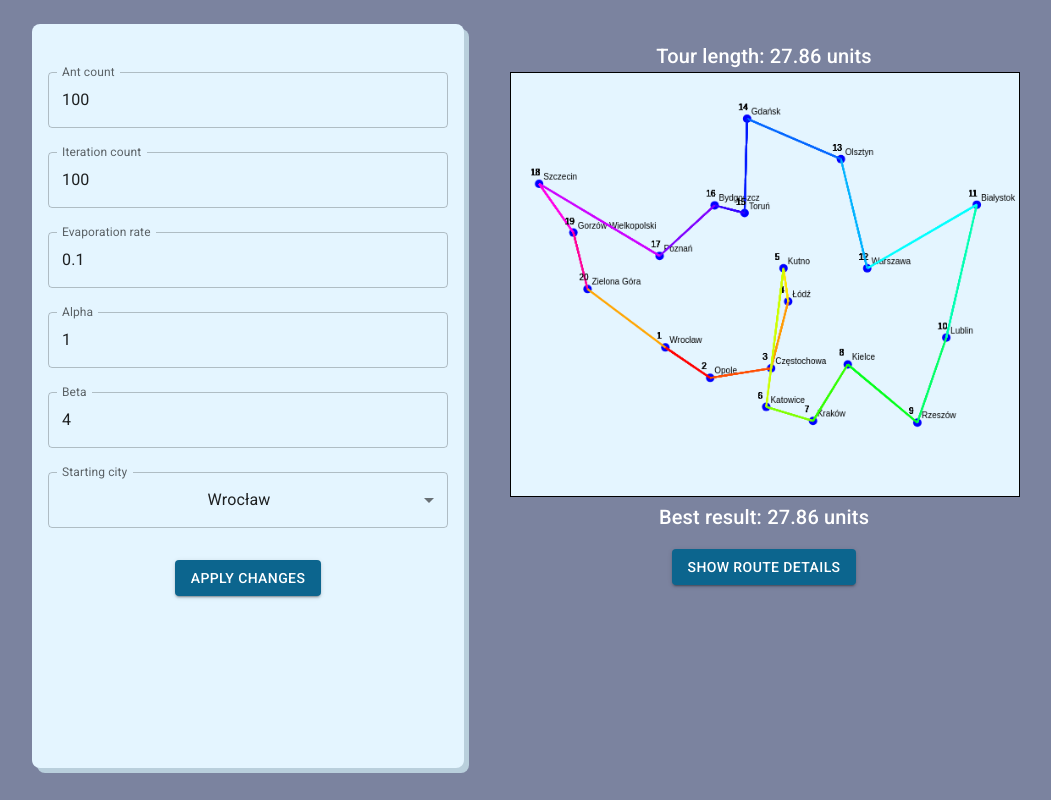
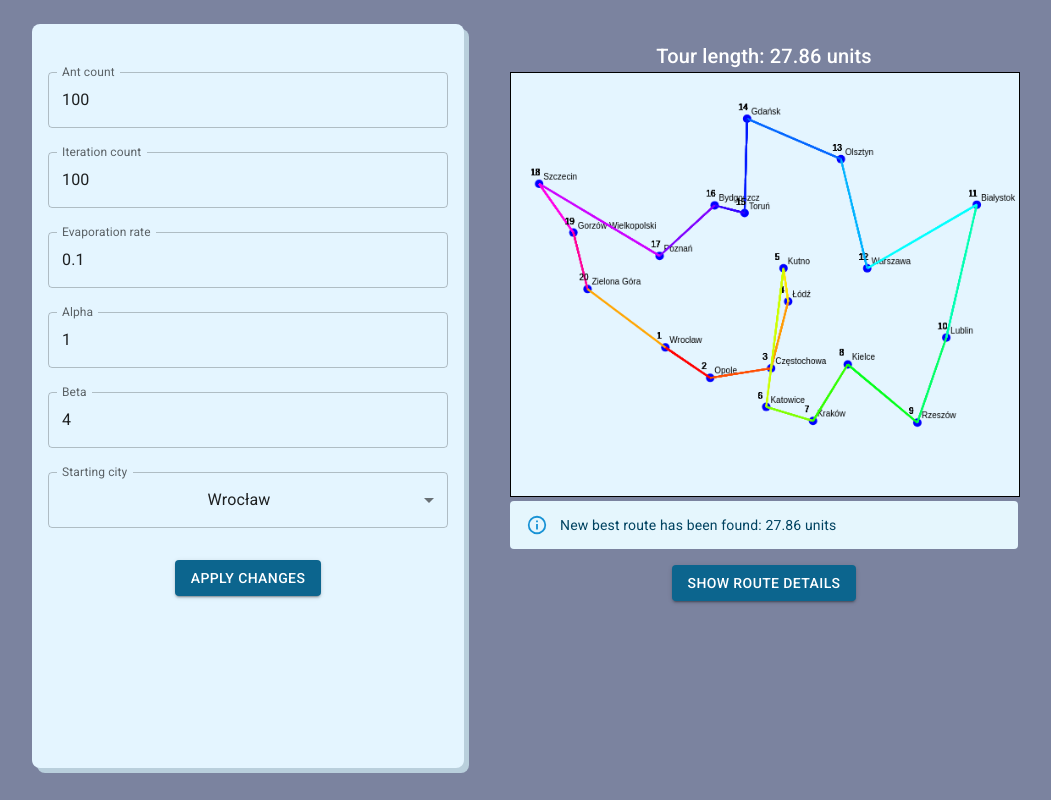
Before and after one commit to AdamJou/ant_algorithm, a React (Create React App) app: page / in a window 1280 px wide. Both pictures are taken after a click on the button "APPLY CHANGES". Shown: the whole page, without its empty margins (134-1185 px from the left). Built offline with nearby package versions, Linux system fonts and the light colour scheme.

Commit message:
Add new best route alert

```diff
--- a/src/App.js
+++ b/src/App.js
@@ -1,6 +1,14 @@
 import React, { useState } from "react";
 import "./App.css";
-import { Grid, Typography, Button, Box, CircularProgress } from "@mui/material";
+import {
+  Grid,
+  Typography,
+  Button,
+  Box,
+  CircularProgress,
+  Alert,
+  AlertTitle,
+} from "@mui/material";
 import CanvasMap from "./components/CanvasMap";
 import DataForm from "./components/DataForm";
 import initialCities from "./components/Cities";
@@ -10,6 +18,7 @@ import BestRouteModal from "./components/BestRouteModal";
 function App() {
   const [cities, setCities] = useState(initialCities);
   const [bestTour, setBestTour] = useState([]);
+  const [isNewBestFound, setIsNewBestFound] = useState(false);
   const [bestLength, setBestLength] = useState(Infinity);
   const [formData, setFormData] = useState({
     numAnts: 100,
@@ -45,14 +54,19 @@ function App() {
       setLoading(false);
       setIsCalculated(true);
       setShouldAnimate(true);
+      setIsNewBestFound(false);
       const tourLength = calculateTotalDistance(bestTour);
       if (tourLength < bestLength) {
         setBestLength(tourLength);
+        setIsNewBestFound(true);
       }
     }, 0);
   };
 
-  const toggleModal = () => setOpenModal(!openModal);
+  const toggleModal = () => {
+    setOpenModal(!openModal);
+    setIsNewBestFound(false);
+  };
 
   return (
     <div className="App">
@@ -162,9 +176,18 @@ function App() {
                 </Box>
                 {isCalculated && (
                   <>
-                    <Typography variant="h6" color={"white"}>
-                      Best result: {bestLength.toFixed(2)} units
-                    </Typography>
+                    {isNewBestFound && (
+                      <Alert severity="info">
+                        New best route has been found: {bestLength.toFixed(2)}{" "}
+                        units{" "}
+                      </Alert>
+                    )}
+                    {!isNewBestFound && (
+                      <Typography variant="h6" color={"white"}>
+                        Best result: {bestLength.toFixed(2)} units{" "}
+                      </Typography>
+                    )}
+
                     <Box
                       sx={{
                         display: "flex",
```
